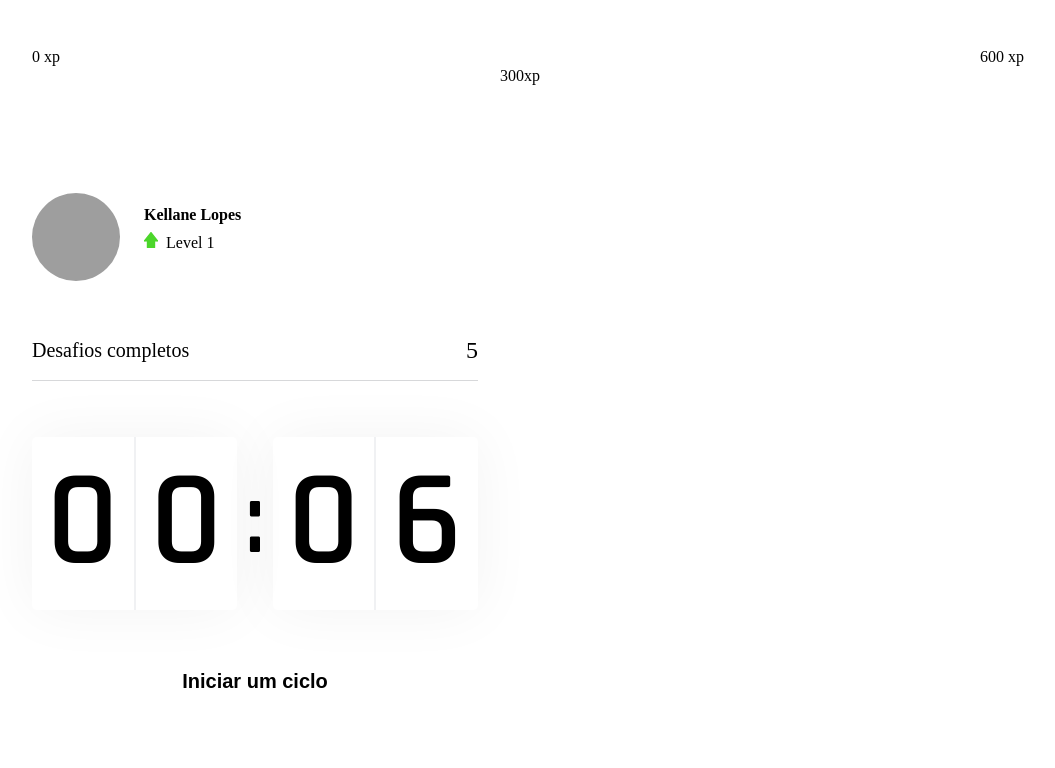
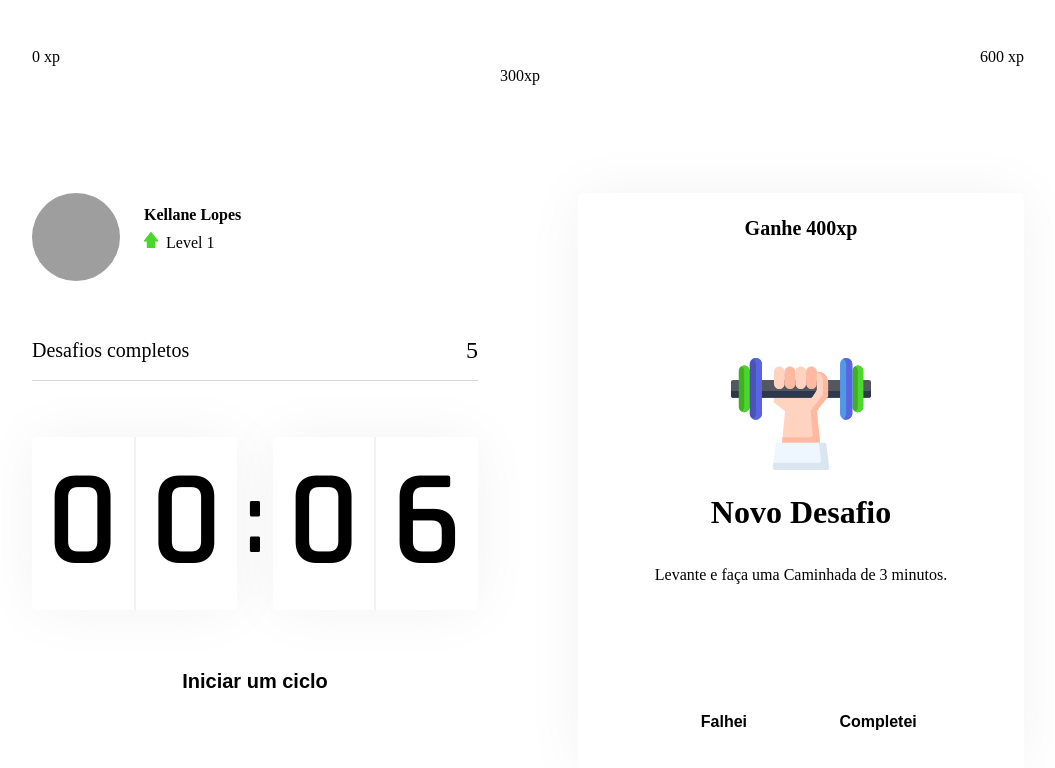
Before and after one commit to Kellane/Move-It, a Next.js app: page / in a window 1280 px wide. Shown: the top 768 px of the page, without its empty margins (112-1167 px from the left). Built offline with nearby package versions, Linux system fonts and the light colour scheme; grey boxes are pictures that could not be loaded.

Commit message:
feat: add challenge box component

```diff
--- /dev/null
+++ b/src/components/ChallengeBox.tsx
@@ -0,0 +1,49 @@
+import styles from '../styles/components/ChallengeBox.module.css'
+
+export function ChallengeBox() {
+	const hasActiveChallenge = true;
+
+	return (
+		<div className={styles.challengeBoxContainer}>
+			{hasActiveChallenge ? (
+				<div className={styles.challengeActive} >
+					<header>Ganhe 400xp</header>
+
+					<main>
+						<img src="icons/body.svg" />
+						<strong>Novo Desafio</strong>
+						<p>Levante e faça uma Caminhada de 3 minutos.</p>
+
+					</main>
+
+					<footer>
+						<button
+							type='button'
+							className={styles.challengeFailedButton}
+						>
+							Falhei
+            </button>
+
+						<button
+							type='button'
+							className={styles.challengeSuccessButton}
+						>
+							Completei
+						</button>
+
+					</footer>
+				</div>
+			) : (
+					<div className={styles.challengeNotActive}>
+						<strong> Finalize um ciclo para receber um desafio </strong>
+						<p>
+							<img src="icons/level-up.svg" alt="level up" />
+                            Avance de level completando desafios
+                        </p>
+					</div>
+				)
+			}
+
+		</div>
+	);
+}
--- a/src/pages/index.tsx
+++ b/src/pages/index.tsx
@@ -1,14 +1,15 @@
+import Head from 'next/head'
+import styles from '../styles/pages/Home.module.css';
+
 import { Profile } from "../components/Profile";
 import { ExperienceBar } from "../components/ExperienceBar";
-import styles from '../styles/pages/Home.module.css';
 import { CompletedChallenges } from "../components/CompletedChallenges";
 import { Countdown } from "../components/Countdown";
-import Head from 'next/head'
+import { ChallengeBox } from "../components/ChallengeBox";
 
 
 export default function Home() {
   return (
-
     <div className={styles.container}>
       <Head>
         <title>Inicio | MoveIt</title>
@@ -23,7 +24,7 @@
           <Countdown />
         </div>
         <div>
-
+          <ChallengeBox />
         </div>
       </section>
     </div>
--- /dev/null
+++ b/src/styles/components/ChallengeBox.module.css
@@ -0,0 +1,117 @@
+.challengeBoxContainer {
+    height: 100%;
+
+    background: var(--white);
+    border-radius: 5px;
+    box-shadow: 0 0 60px rgba(0, 0, 0, 0.05);
+    padding: 1.5rem 2rem;
+
+    display: flex;
+    flex-direction: column;
+    align-items: center;
+    justify-content: center;
+
+    text-align: center;
+
+}
+
+.challengeNotActive {
+    display: flex;
+    flex-direction: column;
+    align-items: center;
+}
+
+.challengeNotActive strong {
+    font-size: 1.5rem;
+    font-weight: 500;
+    line-height: 1.4;
+}
+
+.challengeNotActive p {
+    display: flex;
+    flex-direction: column;
+    align-items: center;
+
+    line-height: 1.4;
+    max-width: 70%;
+    margin-top: 3rem;
+}
+
+.challengeNotActive p image {
+    margin-bottom: 1rem;
+}
+
+.challengeActive{
+    height: 100%;
+
+    display: flex;
+    flex-direction: column;
+}
+
+.challengeActive header{
+    color: var(--blue);
+    font-weight: 600;
+    font-size: 1.25rem;
+
+    padding: 0 2rem 1.5rem;
+    border-bottom: 1px solid var(--grey-line);
+}
+
+.challengeActive main {
+    flex: 1;
+    display: flex;
+    flex-direction: column;
+
+    align-items: center;
+    justify-content: center;
+}
+
+.challengeActive main strong {
+    font-weight: 600;
+    font-size: 2rem;
+    color: var(--title);
+
+    margin: 1.5rem 0 1rem;
+}
+
+.challengeActive main p {
+    line-height: 1.5;
+}
+
+.challengeActive footer {
+    display: grid;
+    grid-template-columns: 1fr 1fr;
+    gap: 1rem;
+}
+
+.challengeActive footer button {
+    height: 3rem;
+    display: flex;
+    align-items: center;
+    justify-content: center;
+
+    border: 0;
+    border-radius: 5px;
+
+    color: var(--white);
+
+    font-size: 1rem;
+    font-weight: 600;
+
+    transition: filter 0.2s;
+}
+
+.challengeActive footer button.challengeFailedButton {
+    background: var(--red);
+
+}
+
+.challengeActive footer button.challengeSuccessButton {
+    background: var(--green);
+
+}
+
+.challengeActive footer button:hover {
+    filter: brightness(0.9);
+
+}
```
